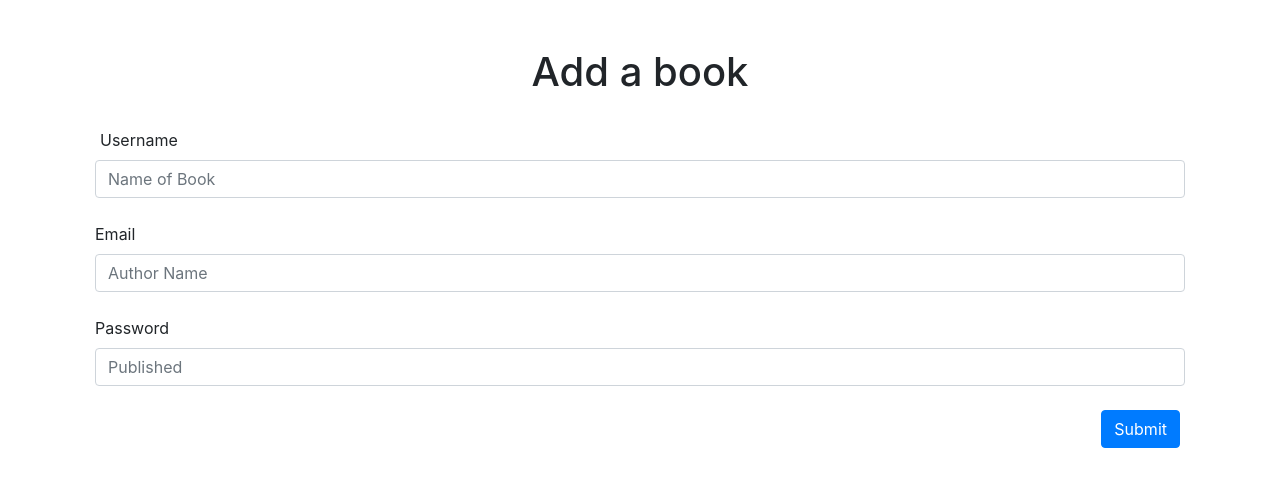
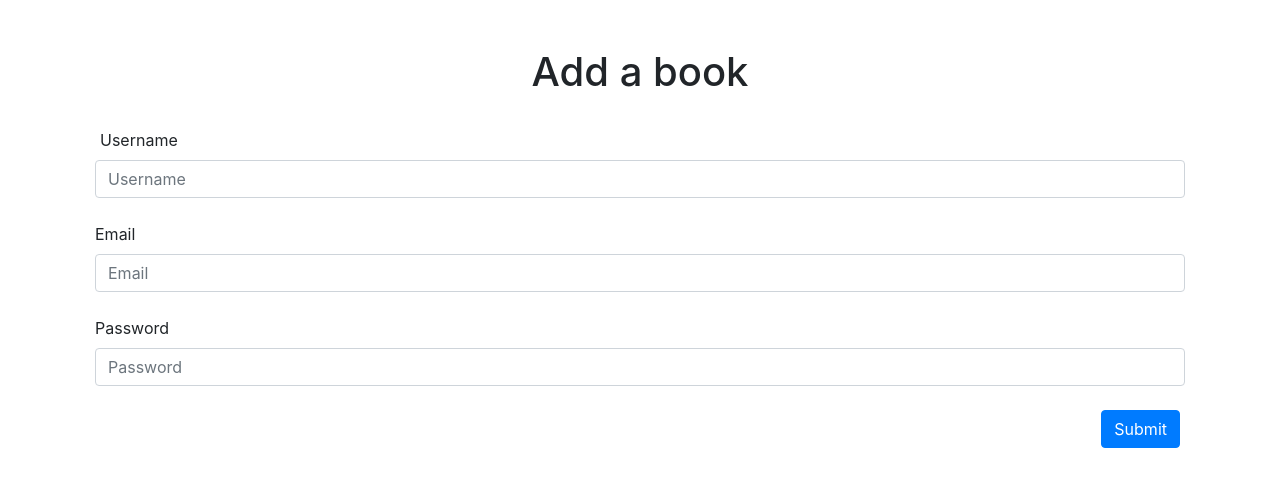
Before and after one commit to antcliffoc/python_flash_books, a Flask app: page /sign_up in a window 1280 px wide. Shown: the top 487 px of the page. Run offline with Flask 2, Linux system fonts and the light colour scheme; some libraries are stand-ins or nearby versions.

Commit message:
placeholders for new user form

```diff
--- a/templates/newuserform.html
+++ b/templates/newuserform.html
@@ -26,17 +26,17 @@
 
                 <label for="name">Username</label>
                 <div class="form-row">
-                    <input class="form-control" type="text" placeholder="Name of Book" id="name" name="username">
+                    <input class="form-control" type="text" placeholder="Username" id="name" name="username">
                 </div>
                 <br>
                 <div class="form-row">
                     <label for="author">Email</label>
-                    <input class="form-control" type="email" placeholder="Author Name" id="author" name="email">
+                    <input class="form-control" type="email" placeholder="Email" id="author" name="email">
                 </div>
                 <br>
                 <div class="form-row ">
                     <label for="published">Password</label>
-                    <input class="form-control " type="password" placeholder="Published" id="published" name="password">
+                    <input class="form-control " type="password" placeholder="Password" id="published" name="password">
                 </div>
 
                 <br>
```
